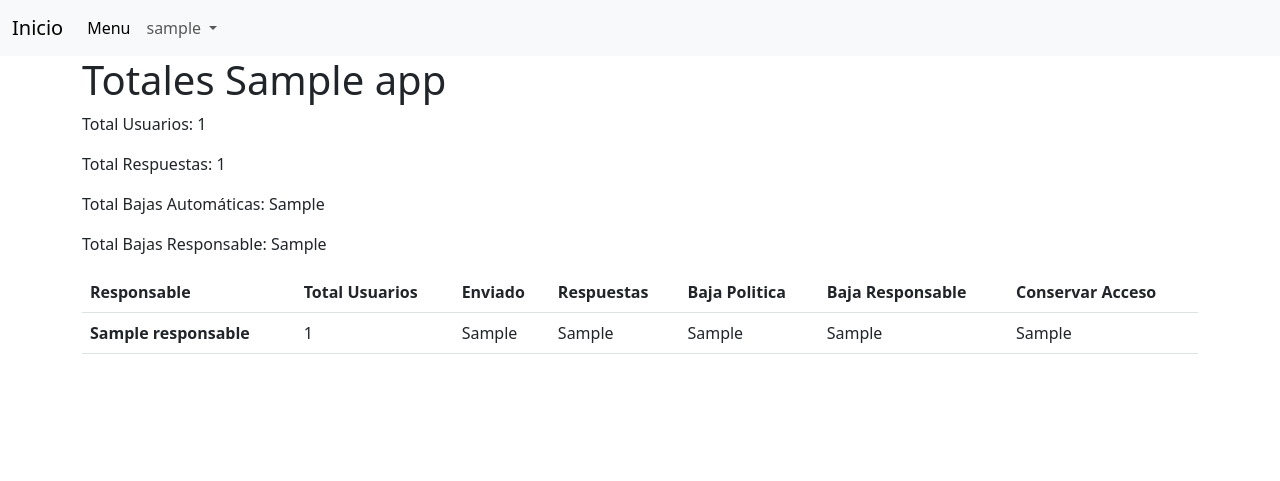
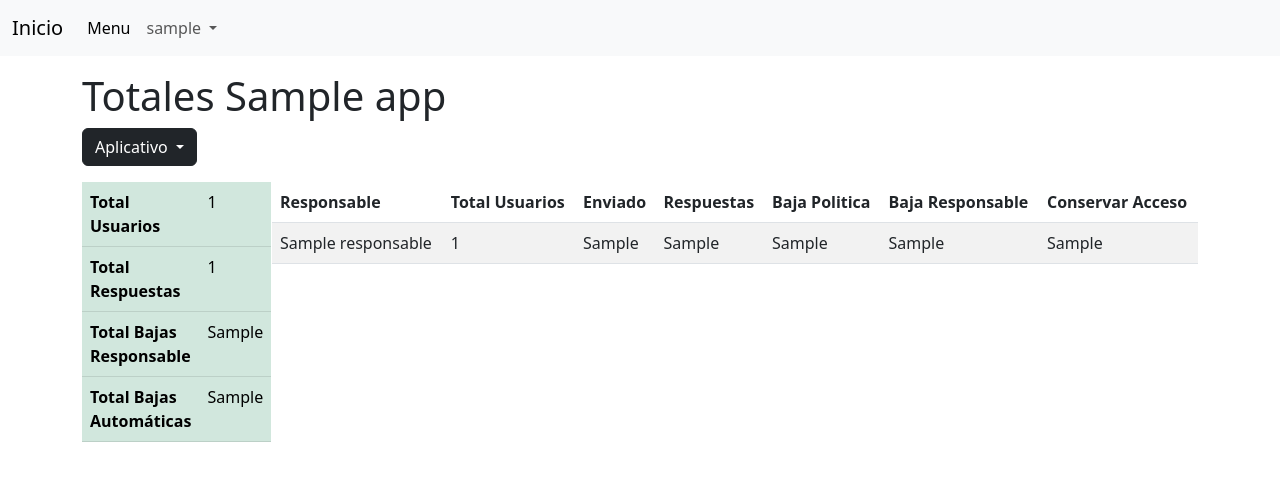
Before and after one commit to Sauce77/grusys, a Flask app: template templates/totales/mostrar_totales.html in a window 1280 px wide. Shown: the top 481 px of the page. Run offline with Flask 3, Linux system fonts and the light colour scheme; the template is opened without the code that fills it: most values are stand-ins (such as "Sample title", 1, 10 or a date in 2020); some libraries are stand-ins or nearby versions.

Commit message:
se ajusto tabla totales

```diff
--- a/templates/componentes/_offcanvas.html
+++ b/templates/componentes/_offcanvas.html
@@ -20,6 +20,7 @@
                     <a class="list-group-item list-group-item-action" href="{{ url_for('admins.subir_extraccion') }}">Subir Extraccion</a>
                     <a class="list-group-item list-group-item-action" href="{{ url_for('admins.mostrar_todos_registros') }}">Mostrar Registros</a>
                     <a class="list-group-item list-group-item-action" href="{{ url_for('admins.exentar_bajas') }}">Cuentas Exentas</a>
+                    <a class="list-group-item list-group-item-action" href="{{ url_for('totales.root',app='CSYSO') }}">Totales</a>
                   </div>
 
                 </div>
--- a/templates/totales/mostrar_totales.html
+++ b/templates/totales/mostrar_totales.html
@@ -5,20 +5,59 @@
     <meta name="viewport" content="width=device-width, initial-scale=1.0">
     <title>Totales</title>
     {% include "componentes/_bootstrap.html" %}
+    <!-- Datatables -->
+    <link rel="stylesheet" type="text/css" href="https://cdn.datatables.net/1.11.5/css/jquery.dataTables.css">
+    <script type="text/javascript" src="https://code.jquery.com/jquery-3.6.0.min.js"></script>
+    <script type="text/javascript" src="https://cdn.datatables.net/1.10.25/js/jquery.dataTables.min.js"></script>
 </head>
 <body>
     {% include "componentes/_navbar.html" %}
     {% include "componentes/_offcanvas.html" %}
 
-    <div class="container">
-        <h1>Totales {{ app }}</h1>
+    <div class="container mt-3">
 
-        <p>Total Usuarios: {{ total_app.total_usuarios }}</p>
-        <p>Total Respuestas: {{ total_app.total_respuestas }}</p>
-        <p>Total Bajas Automáticas: {{ total_app.bajas_automaticas }}</p>
-        <p>Total Bajas Responsable: {{ total_app.bajas_responsable }}</p>
+      <h1 class="mx-auto">Totales {{ app }}</h1>
 
-        <table class="table">
+      <!-- Dropdown aplicativos -->
+      <div class="dropdown">
+        <a class="btn btn-dark dropdown-toggle" href="#" role="button" data-bs-toggle="dropdown" aria-expanded="false">
+          Aplicativo
+        </a>
+
+        <ul class="dropdown-menu">
+          {% for app in apps %}
+            <li><a class="dropdown-item" href="{{ url_for('totales.root',app=app.nombre) }}">{{ app.nombre }}</a></li>
+          {% endfor %}
+        </ul>
+      </div> <!-- fin dropdown aplicativos -->
+
+
+      <div class="row mt-3">
+        <div class="col-lg-2">
+            <table class="table table-success">
+              <tbody>
+                <tr>
+                  <th scope="row">Total Usuarios</th>
+                  <td>{{ total_app.total_usuarios }}</td>
+                </tr>
+                <tr>
+                  <th scope="row">Total Respuestas</th>
+                  <td>{{ total_app.total_respuestas }}</td>
+                </tr>
+                <tr>
+                  <th scope="row">Total Bajas Responsable</th>
+                  <td>{{ total_app.bajas_responsable }}</td>
+                </tr>
+                <tr>
+                  <th scope="row">Total Bajas Automáticas</th>
+                  <td>{{ total_app.bajas_automaticas }}</td>
+                </tr>
+              </tbody>
+            </table>
+        </div><!-- fin div col tabla totales app -->
+
+        <div class="col lg-8">
+            <table class="table table-striped" id="tablaTotales">
               <thead>
                 <tr>
                   <th scope="col">Responsable</th>
@@ -33,7 +72,7 @@
               <tbody>
                   {% for total in totales %}
                     <tr>
-                    <th scope="row">{{ total.responsable }}</th>
+                      <td>{{ total.responsable }}</td>
                       <td>{{ total.total_usuarios }}</td>
                       <td>{{ total.enviado_responsable }}</td>
                       <td>{{ total.respuesta_responsable }}</td>
@@ -44,6 +83,11 @@
                   {% endfor %}
               </tbody>
             </table>
+        </div><!-- fin div col  tabla totales responsable -->
+
+      </div><!-- fin row tablas -->
+
     </div>
+
 </body>
 </html>
--- a/totales.py
+++ b/totales.py
@@ -35,4 +35,4 @@ def root(app):
     apps_json = respuesta.json()
 
     json_total_app, json_totales_res = obtener_totales(registros_json)
-    return render_template("totales/mostrar_totales.html",auth=auth,total_app=json_total_app,totales=json_totales_res,app=app)
+    return render_template("totales/mostrar_totales.html",auth=auth,apps=apps_json,total_app=json_total_app,totales=json_totales_res,app=app)
```
Also changed, not shown: static/scripts/totales/table_totales.js (added, +19 -0 lines). Lines whose indentation alone changed are shown as unchanged.
